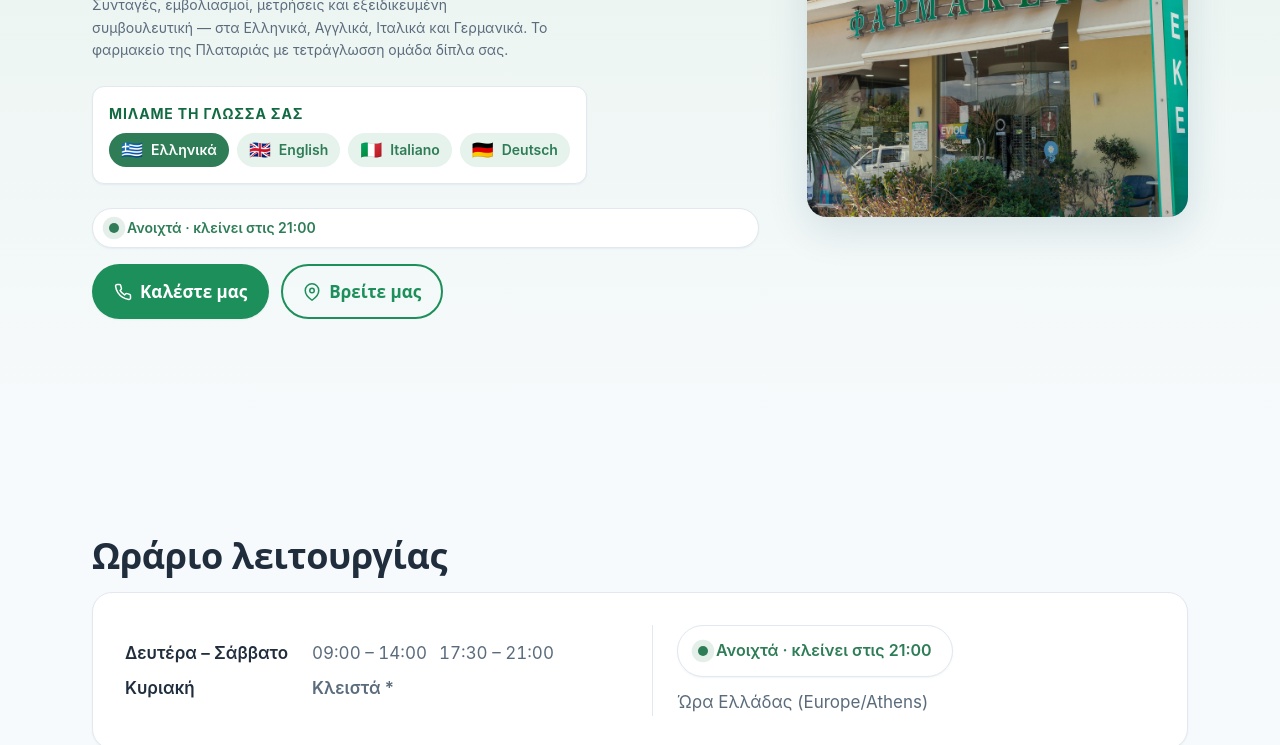
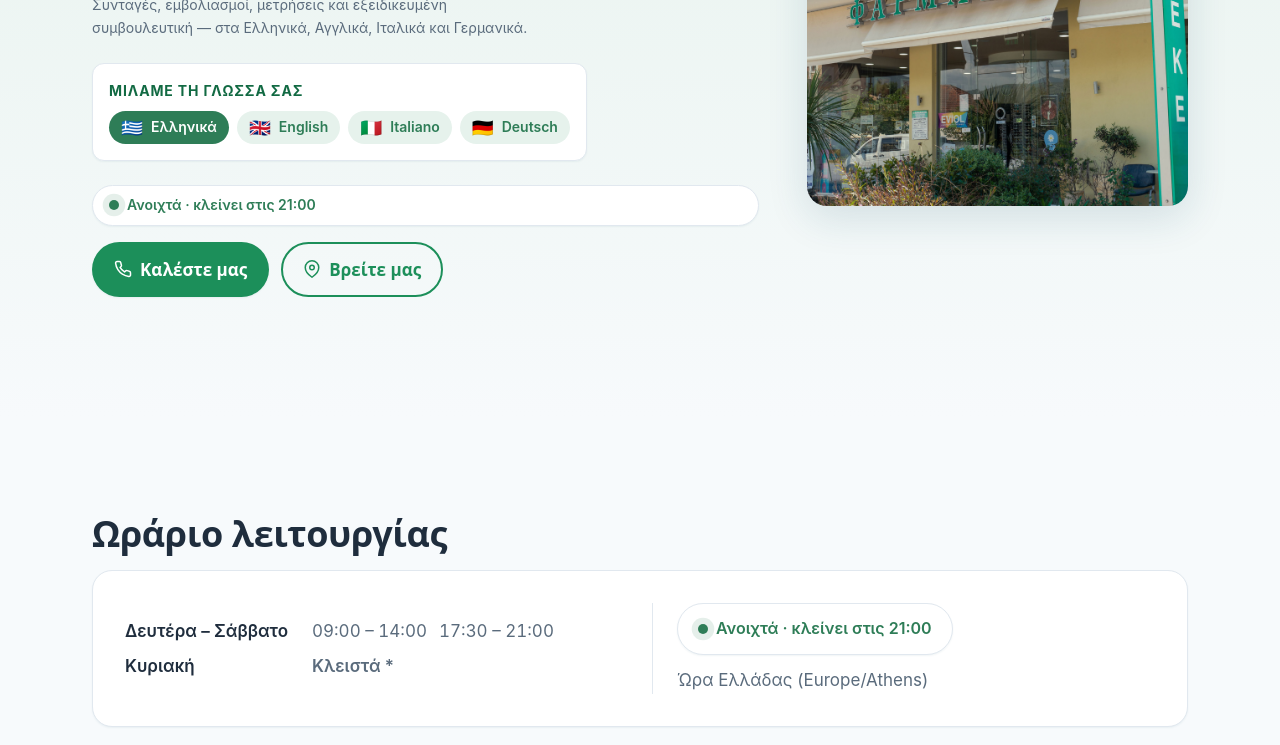
Before and after one commit to pharmacyplataria/pharmacyplataria, a plain HTML site: page index.html in a window 1280 px wide. Shown: the part 355-1100 px from the top of the page. Drawn offline with Linux system fonts and the light colour scheme.

Commit message:
no team lag

```diff
--- a/index.html
+++ b/index.html
@@ -258,7 +258,7 @@
       <div class="hero__copy">
         <p class="hero__eyebrow">Φαρμακείο στην Πλαταριά Θεσπρωτίας · Σύβοτα · Ηγουμενίτσα</p>
         <h1 id="hero-title" class="hero__title">Η υγεία σας, δίπλα στη θάλασσα.</h1>
-        <p class="hero__subtitle">Συνταγές, εμβολιασμοί, μετρήσεις και εξειδικευμένη συμβουλευτική — στα Ελληνικά, Αγγλικά, Ιταλικά και Γερμανικά. Το φαρμακείο της Πλαταριάς με τετράγλωσση ομάδα δίπλα σας.</p>
+        <p class="hero__subtitle">Συνταγές, εμβολιασμοί, μετρήσεις και εξειδικευμένη συμβουλευτική — στα Ελληνικά, Αγγλικά, Ιταλικά και Γερμανικά.</p>
 
         <figure class="hero__media">
           <img src="assets/images/hero.jpg?v=2"
```
